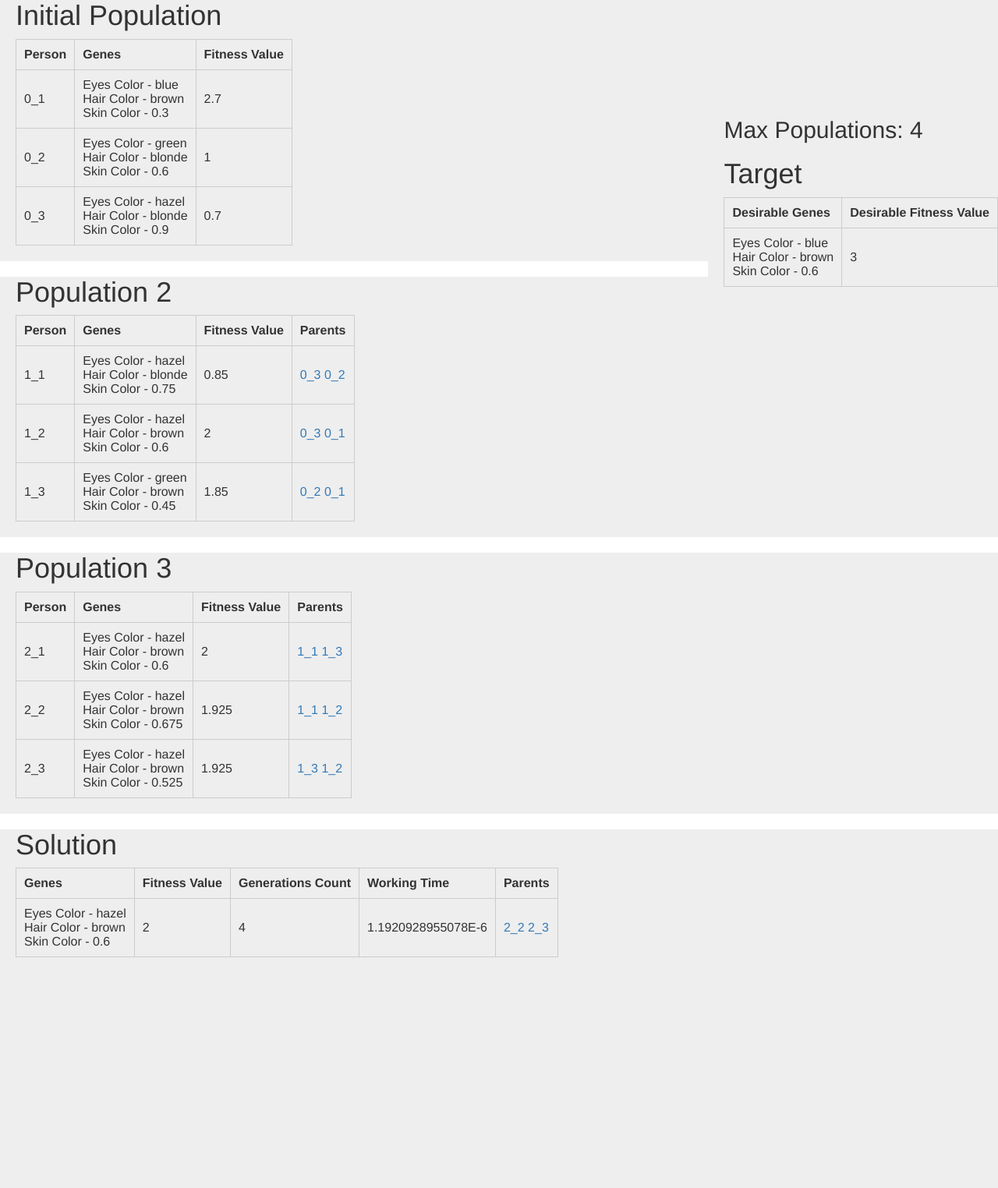
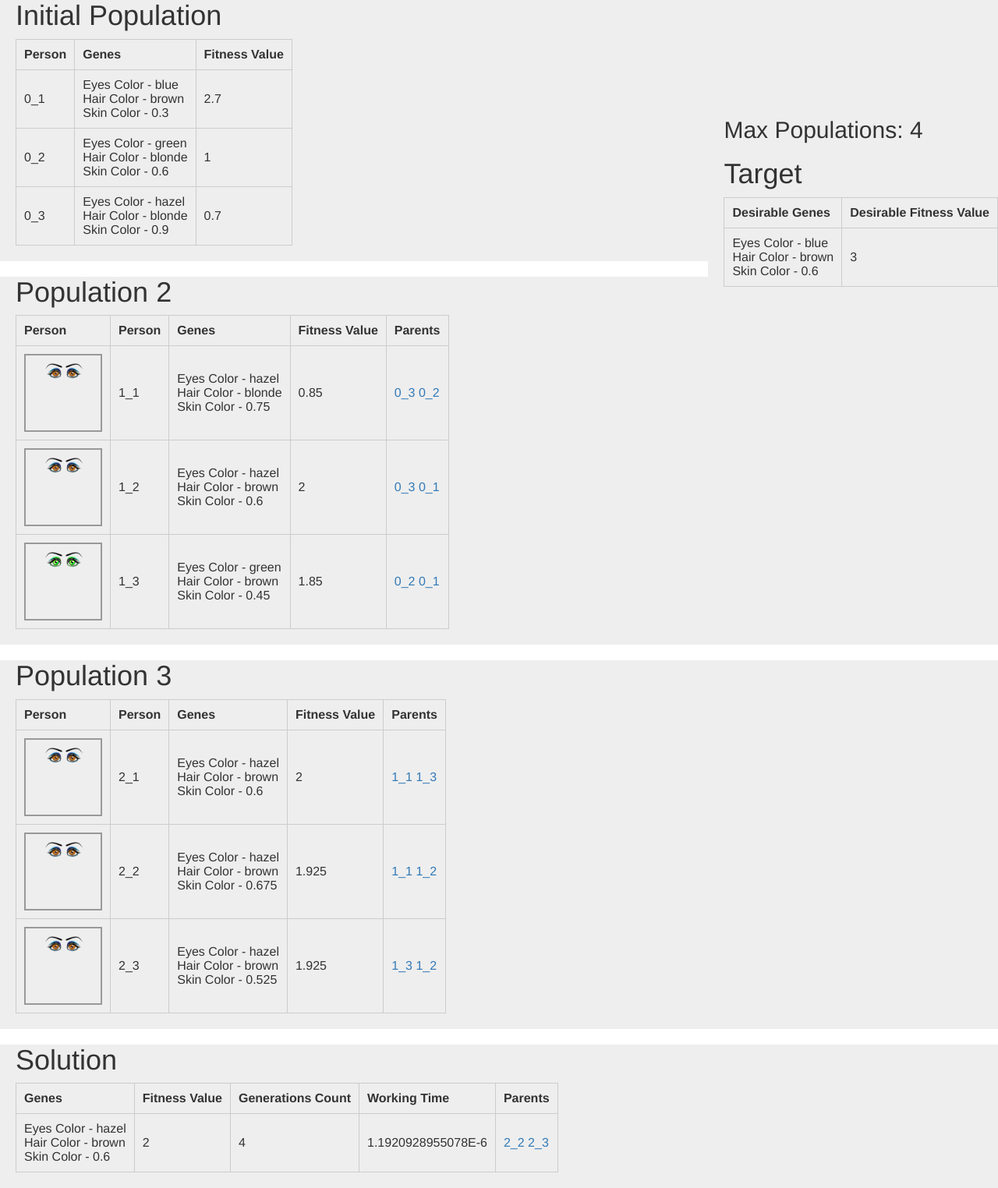
Before and after one commit to ivelinahristova/Genetics, a PHP site: page / in a window 1280 px wide. Shown: the part 20-1544 px from the top of the page at 78% size. Before the commit the page ends 1248 px from the top, so only its background shows below. Run offline with PHP 8.4, Linux system fonts and the light colour scheme.

Commit message:
use pictures to illustrate eye color.

```diff
--- a/EyesColor.php
+++ b/EyesColor.php
@@ -10,6 +10,8 @@ class EyesColor extends MarkGene
     public function __construct($mark)
     {
         $this->setName('Eyes Color');
+        $this->setTop('10px');
+        $this->setLeft('25%');
         parent::__construct($mark);
     }
 
@@ -26,4 +28,11 @@ class EyesColor extends MarkGene
         self::MARK_HAZEL => 2,
         self::MARK_BROWN => 3
     ];
+
+    public $images = [
+        self::MARK_BLUE => 'blue.png',
+        self::MARK_GREEN => 'green.png',
+        self::MARK_HAZEL => 'hazel.png',
+        self::MARK_BROWN => 'brown.png'
+    ];
 }
--- a/index.php
+++ b/index.php
@@ -96,6 +96,7 @@ $solution = $population->getFittest($target);
         <table>
             <tr>
                 <th>Person</th>
+                <th>Person</th>
                 <th>Genes</th>
                 <th>Fitness Value</th>
                 <th>Parents</th>
@@ -103,10 +104,14 @@ $solution = $population->getFittest($target);
             <?php foreach($population->getPersons() as $person): ?>
                 <?php /** @var $person Person */ ?>
                 <tr id="<?php echo $person->getId(); ?>">
+                    <td>
+                        <div class="picture">
+                            <?php echo $person->htmlLooking(); ?>
+                        </div>
+                    </td>
                     <td><?php echo $person->getId(); ?></td>
                     <td>
-                        <?php echo $person->htmlGenes(); ;
-                        ?>
+                        <?php echo $person->htmlGenes(); ?>
                     </td>
                     <td><?php echo $person->getFitness(); ?></td>
                     <td>
--- a/person.php
+++ b/person.php
@@ -146,4 +146,16 @@ class Person
         return $html;
     }
 
+    public function htmlLooking()
+    {
+        $styleEyes = sprintf('position: absolute; top: %s; bottom: %s; left: %s; right: %s; width: 50px;',
+            $this->getEyesColor()->getTop(), $this->getEyesColor()->getBottom(),
+            $this->getEyesColor()->getLeft(), $this->getEyesColor()->getRight());
+        $htmlEyes = sprintf('<img src="styles/images/%s" style="%s"/>', $this->getEyesColor()->getImage(), $styleEyes);
+
+        $html = $htmlEyes;
+
+        return $html;
+    }
+
 }
--- a/styles/css/style.css
+++ b/styles/css/style.css
@@ -24,3 +24,10 @@ section {
     top: 150px;
 
 }
+
+.picture {
+    position: relative;
+    width: 100px;
+    height: 100px;
+    border: 2px solid #999;
+}
```
Also changed, not shown: markGene.php (+87 -0 lines), styles/images/blue.png (added), styles/images/brown.png (added), styles/images/green.png (added), styles/images/hazel.png (added).
